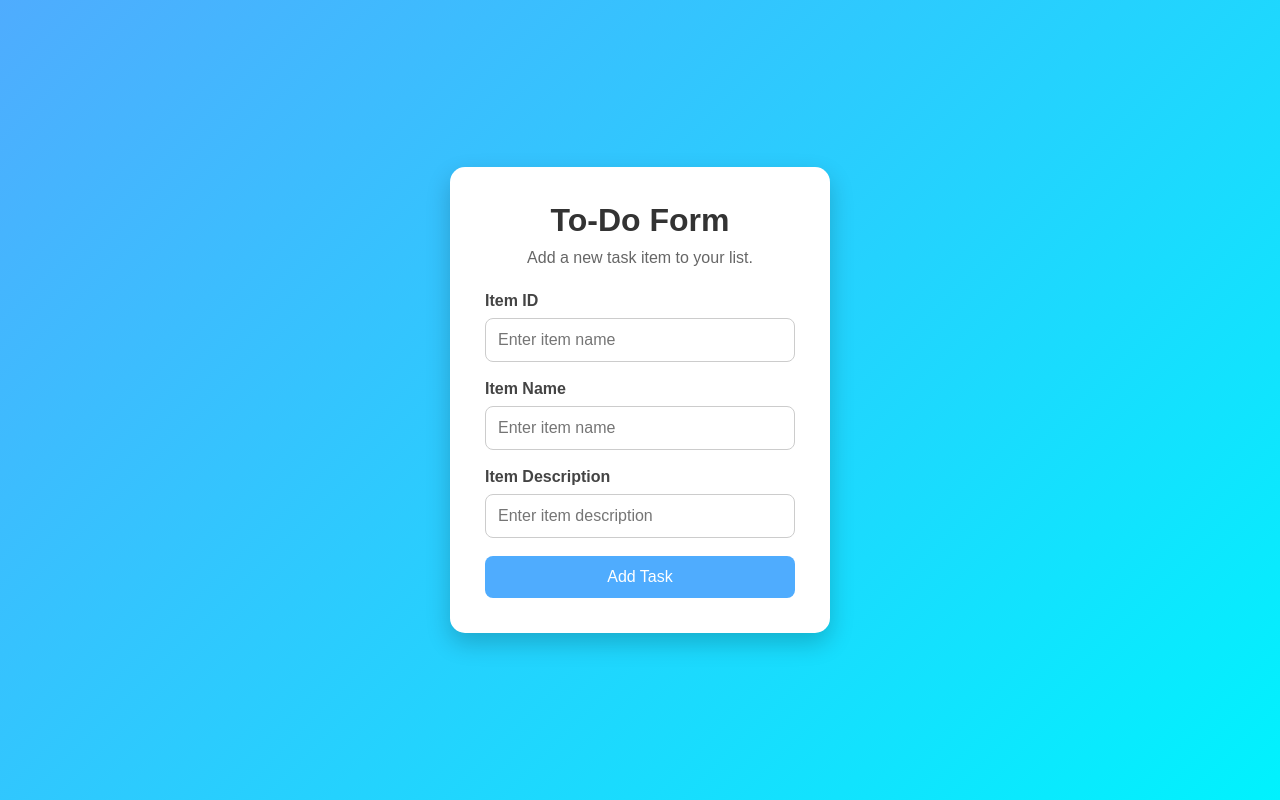
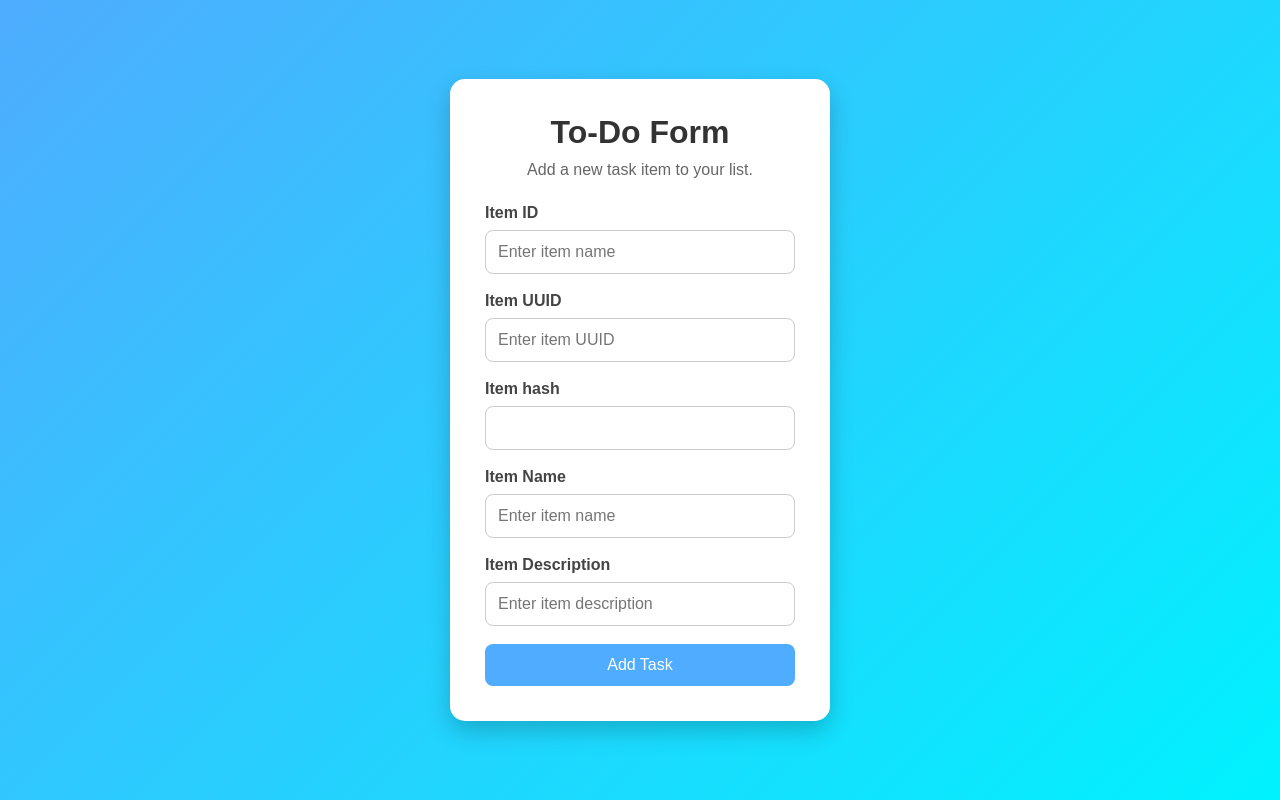
Before and after one commit to Pranavsawant56/git-assignment-4, a Flask app: template frontend/templates/to-do.html in a window 1280 px wide. Run offline with Flask 3, Linux system fonts and the light colour scheme; the template is opened without the code that fills it, so the values that code supplies are empty.

```diff
--- a/frontend/app.py
+++ b/frontend/app.py
@@ -1,11 +1,26 @@
 from flask import Flask, render_template, request
+from dotenv import load_dotenv
+import os
+import pymongo
 import json
+
+load_dotenv()
+MONGO_URI = os.getenv("MONGO_URI")
+
+client = pymongo.MongoClient(MONGO_URI)
+db = client["mydatabase"]
+collection = db["mycollection"]
 
 app = Flask(__name__)
 
 @app.route('/')
 def home():
     return render_template('index.html')
+
+@app.route('/todo')
+def todo():
+    return render_template('to-do.html')
+
 
 @app.route('/api', methods=['POST'])
 def api():
@@ -30,6 +45,15 @@ def api():
 
     except Exception as e:
         return f"❌ Error: {e}"
+@app.route('/submittodoitem', methods=['POST'])
+def submit_todo_item():
+    try:
+        form_data =dict(request.form)
+        collection.insert_one(form_data)
+        return"Todo submited successfully "
+    except Exception as e :
+        return f" Error:{e}"
+
 
 
 if __name__ == '__main__':
--- a/frontend/templates/to-do.html
+++ b/frontend/templates/to-do.html
@@ -102,7 +102,7 @@
 
         <p>Add a new task item to your list.</p>
 
-        <form action="/api" method="POST">
+        <form action="/submittodoitem" method="POST">
              <div class="form-group">
                 <label for="item_id">Item ID</label>
                 <input
@@ -110,6 +110,27 @@
                     id="item_Id"
                     name="item_Id"
                     placeholder="Enter item name"
+                    required
+                >
+            </div>
+             <div class="form-group">
+                <label for="item_UUID">Item UUID</label>
+                <input
+                    type="text"
+                    id="item_UUID"
+                    name="item_UUID"
+                    placeholder="Enter item UUID"
+                    required
+                >
+            </div>
+
+             <div class="form-group">
+                <label for="item_hash">Item hash</label>
+                <input
+                    type="text"
+                    id="item_hash"
+                    name="item_hash"
+
                     required
                 >
             </div>
```
